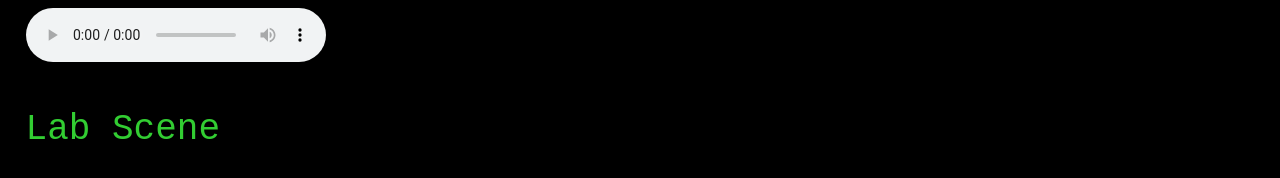
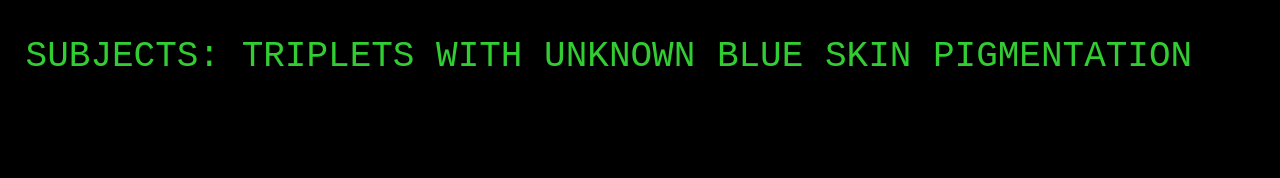
Before and after one commit to marianararoberts/typewriter-projection, a plain HTML site: page index.html in a window 1280 px wide. Drawn offline with Linux system fonts and the light colour scheme.

Commit message:
finished

```diff
--- a/index.html
+++ b/index.html
@@ -8,9 +8,6 @@
     <title>Typewriter Projection</title>
 </head>
 <body>
-    <audio controls preload="auto" autoplay>
-        <source src="song.ogg" type="audio/ogg" />
-       </audio>
     <p id="typing-text"></p>
     <script src="script.js"></script>
 </body>
--- a/script.js
+++ b/script.js
@@ -1,11 +1,11 @@
 
-var messageArray = ["Lab Scene", "SUBJECTS: TRIPLETS WITH UNKNOWN BLUE SKIN PIGMENTATION", "AGE: 3 YEARS", "DISPLAY CONSTANT AND IDENTICAL HAPPINESS", "DAY ONE TEST ONE - SENSORY STIMULI", "SUBJECT ONE: REMAINS UNAFFECTED BY CONSTANT STIMULATION - EXHIBITS LAUGHTER", "SUBJECT TWO: REACTION IDENTICAL TO SUBJECT ONE", "SUBJECT THREE: IDENTICAL REACTION TO PREVIOUS TWO SUBJECTS", "IDENTICAL PLEASURE RESPONSES CORRESPONDING TO EQUAL OPTICAL STIMULATION", "ONE SUBJECT EXPERIENCING STIMULATION RESULTS IN ALL SUBJECTS RESPONDING IN AN IDENTICAL AND SIMULTANEOUS MANNER", "PHASE TWO - PRESENT SUBJECTS WITH DISCONCERTING IMAGERY", "ADRENALINE AND CORTISOL LEVELS REMAIN UNCHANGED - SUBJECTS APPEAR CALM", "PHASE TWO, TEST THREE - PRESENT SUBJECTS WITH GRAPHIC MATERIAL INVOLVING HOSTILE WARFARE AND BLOODSHED", "DISCOMFORT EXHIBITED BY SUBJECTS!!!", "SUBJECTS REMAIN UNPHASED :(", "HYPOTHESIS: PRIONS IN BLOOD MIGHT PRODUCE SUBJECTS' ADNORMAL SKIN PIGMENTATION AND BEHAVIOR???", "EXPERIMENT THREE - RESPONSE TO RAP MUSIC", "NO NEGATIVE RESPONSE ELICITED AS OF YET; NEW TRIAL USING JACQUI B'S RAP", "UNREST DISPLAYED IN THE SUBJECTS AS A RESULT OF MUSIC"];
+var messageArray = ["SUBJECTS: TRIPLETS WITH UNKNOWN BLUE SKIN PIGMENTATION", "AGE: 3 YEARS", "DISPLAY CONSTANT AND IDENTICAL HAPPINESS", "DAY ONE TEST ONE - SENSORY STIMULI", "SUBJECT ONE: REMAINS UNAFFECTED BY CONSTANT STIMULATION - EXHIBITS LAUGHTER", "SUBJECT TWO: REACTION IDENTICAL TO SUBJECT ONE", "SUBJECT THREE: IDENTICAL REACTION TO PREVIOUS TWO SUBJECTS", "IDENTICAL PLEASURE RESPONSES CORRESPONDING TO EQUAL OPTICAL STIMULATION", "ONE SUBJECT EXPERIENCING STIMULATION RESULTS IN ALL SUBJECTS RESPONDING IN AN IDENTICAL AND SIMULTANEOUS MANNER", "PHASE TWO - PRESENT SUBJECTS WITH DISCONCERTING IMAGERY", "ADRENALINE AND CORTISOL LEVELS REMAIN UNCHANGED - SUBJECTS APPEAR CALM", "PHASE TWO, TEST THREE - PRESENT SUBJECTS WITH GRAPHIC MATERIAL INVOLVING HOSTILE WARFARE AND BLOODSHED", "DISCOMFORT EXHIBITED BY SUBJECTS!!!", "SUBJECTS REMAIN UNPHASED :(", "HYPOTHESIS: PRIONS IN BLOOD MIGHT PRODUCE SUBJECTS' ADNORMAL SKIN PIGMENTATION AND BEHAVIOR???"];
 let textPosition = 0;
 let i = 0;
 var speed = 85;
 var typedMessage = "";
 var prevMessage = "";
-var delayArr = [27000, 500, 1000, 10000, 29250, 25000, 250, 500, 3000, 20000, 25000, 6500, 22000, 17000, 10000, 3000, 10000, 2000]
+var delayArr = [500, 1000, 10000, 29250, 25000, 250, 500, 3000, 20000, 25000, 6500, 22000, 17000, 10000, 3000, 10000, 2000]
 typewriter = () => {
   if (i == 14) {
     typedMessage = prevMessage;
```
